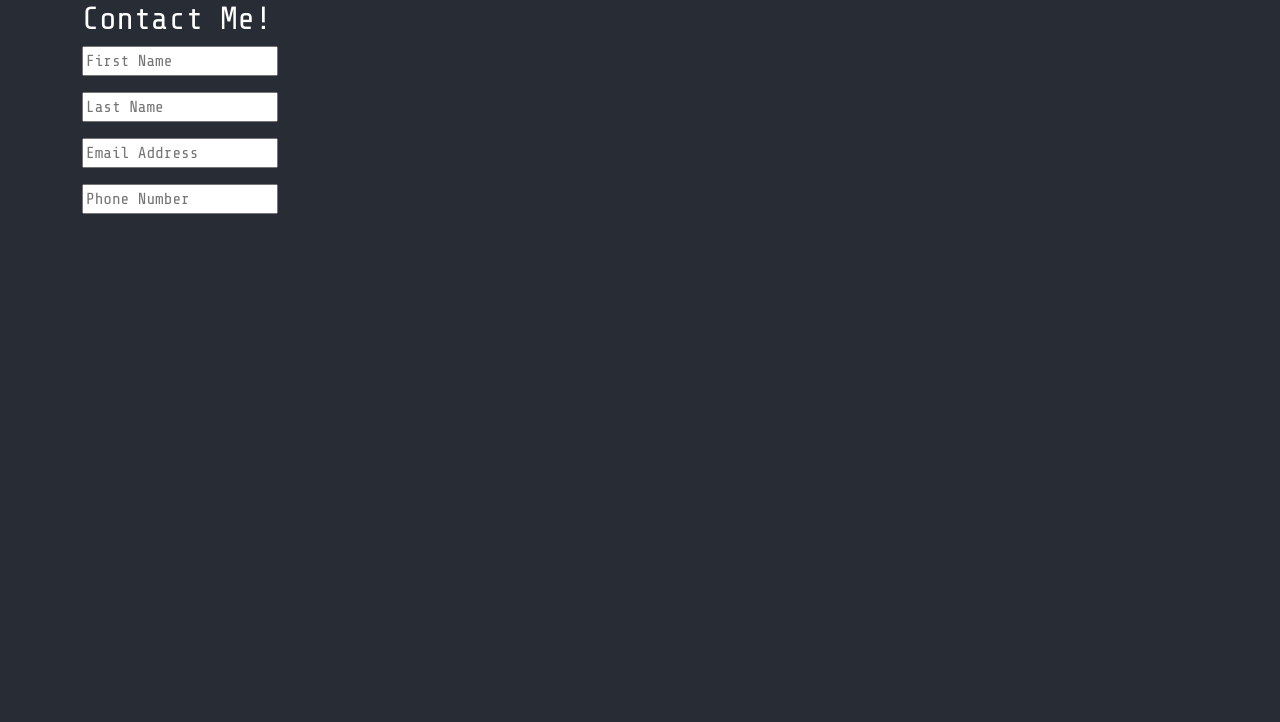
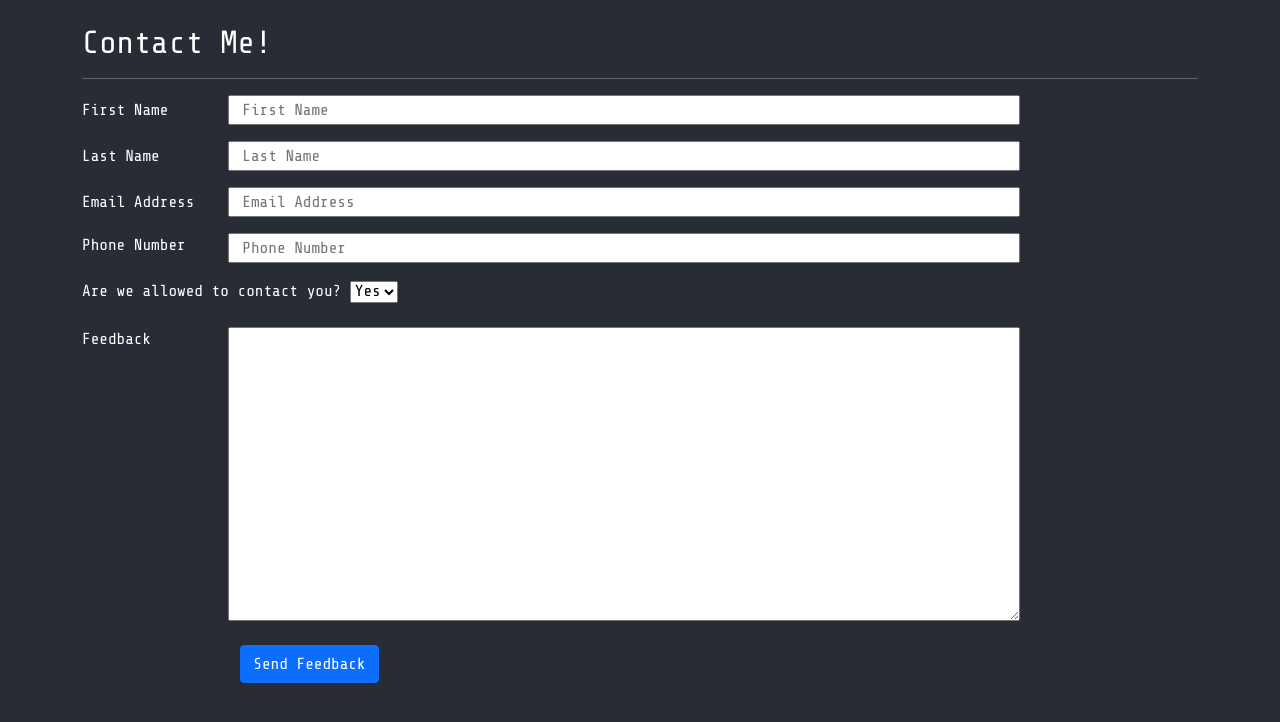
Before and after one commit to JoshBreezy/Portfolio, a React (Create React App) app: page /contact in a window 1280 px wide. Shown: the top 722 px of the page. Built offline with nearby package versions, Linux system fonts and the light colour scheme.

Commit message:
restart save

```diff
--- a/package.json
+++ b/package.json
@@ -3,6 +3,7 @@
   "version": "0.1.0",
   "private": true,
   "dependencies": {
+    "@emailjs/browser": "^3.6.2",
     "@testing-library/jest-dom": "^5.14.1",
     "@testing-library/react": "^13.0.0",
     "@testing-library/user-event": "^13.2.1",
--- a/src/App.css
+++ b/src/App.css
@@ -29,10 +29,6 @@ body {
   margin-top: 5%;
 }
 
-.row {
-  justify-content: center;
-}
-
 .App-header {
   background-color: #282c34;
   min-height: 100vh;
--- a/src/components/Contact.js
+++ b/src/components/Contact.js
@@ -1,14 +1,10 @@
-import React, { useState } from 'react';
 import { useForm } from 'react-hook-form';
 import { Row, Col, Container, Button } from 'reactstrap';
+import emailjs from '@emailjs/browser';
 
 export default function ContactForm () {
 
-    const {
-        register,
-        handleSubmit,
-        formState: { errors }
-    } = useForm();
+    const { register, handleSubmit, formState: { errors } } = useForm();
 
     console.log(errors);
 
@@ -75,24 +71,72 @@ export default function ContactForm () {
       }
     */
 
+    function sendEmail(e) {
+        e.preventDefault();
+
+    emailjs.sendForm('service_s0p3pzo', 'template_l74pxog', e.target, 'TuqUzW0957vOjFmkw')
+      .then((result) => {
+          console.log(result.text);
+      }, (error) => {
+          console.log(error.text);
+      });
+      e.target.reset();
+    }
+
     return (
 
         <Container className='container-fluid'>
             <Row className='row-content'>
-                <h2 style={{color: 'white'}}>Contact Me!</h2>
-                <Col>
-                <form onSubmit={handleSubmit((data) => {
-                    console.log(data);
-                    })}>
-                    <input {...register('first', {required: 'This is required'})} placeholder='First Name' />
-                    <p>{errors.first?.message}</p>
-                    <input {...register('last', {required: 'This is required'})} placeholder='Last Name' />
-                    <p>{errors.last?.message}</p>
-                    <input {...register('email', {required: 'This is required'})} placeholder='Email Address' />
-                    <p>{errors.email?.message}</p>
-                    <input {...register('phone', {required: 'This is required'})} placeholder='Phone Number' />
-                    <p>{errors.phone?.message}</p>
-                </form>
+                <Col className='col-12 mt-4'>
+                    <h2>Contact Me!</h2>
+                    <hr/>
+                </Col>
+                <Col className='col-md-10'>
+                    <form onSubmit={sendEmail}>
+                        <Row className='form-group align-items-center'>
+                            <label htmlFor='first' className='col-md-2'>First Name</label>
+                            <input id='first' name='first' className='col-md-10'{...register('first', {required: 'This is required'})} placeholder='First Name' />
+                            <p>{errors.first?.message}</p>
+                        </Row>
+                        <Row className='form-group align-items-center'>
+                            <label htmlFor='last' className='col-md-2'>Last Name</label>
+                            <input id='first' name='last' className='col-md-10' {...register('last', {required: 'This is required'})} placeholder='Last Name' />
+                            <p>{errors.last?.message}</p>
+                        </Row>
+                        <Row className='form-group align-items-center'>
+                            <label htmlFor='email' className='col-md-2'>Email Address</label>
+                            <input id='email' name='email' className='col-md-10' {...register('email', {required: 'This is required'})} placeholder='Email Address' />
+                            <p>{errors.email?.message}</p>
+                        </Row>
+                        <Row>
+                            <label htmlFor='phone' className='col-md-2 align-items-center'>Phone Number</label>
+                            <input id='phone' name='phone' className='col-md-10' {...register('phone', {required: 'This is required'})} placeholder='Phone Number' />
+                            <p>{errors.phone?.message}</p>
+                        </Row>
+                        <Row className='form-group'>
+                            <label htmlFor='agree'>Are we allowed to contact you?
+                            {' '}
+                                <select id='agree' name='agree' {...register('agree')} >
+                                    <option value='yes'>Yes</option>
+                                    <option value='no'>No</option>
+                                </select>
+                            </label>
+                        </Row>
+                        <br/>
+                        <Row className='form-group'>
+                            <label htmlFor='feedback' className='col-md-2'>Feedback</label>
+                            {' '}
+                            <textarea rows='12' id='feedback' name='feedback' className='col-md-10' {...register('feedback')} />
+                        </Row>
+                        <br/>
+                        <Row className='form-group'>
+                            <Col md={{ size: 10, offset: 2}}>
+                                <Button type='submit' color='primary'>
+                                    Send Feedback
+                                </Button>
+                            </Col>
+                        </Row>
+                    </form>
                 </Col>
             </Row>
         </Container>
--- a/src/components/Main.js
+++ b/src/components/Main.js
@@ -1,17 +1,24 @@
 import React from 'react';
 import { Link } from 'react-router-dom';
 import ReactDOM from 'react-dom/client';
-import { Button } from 'reactstrap';
+import { Button, Row, Col, Container } from 'reactstrap';
 
 
 export default function Main() {
     return (
-        <div className='container-fluid'>
-            <div className='position-absolute top-50 start-50 translate-middle'>
-                <Link to ='/projects'>
-                    <Button color='primary'>Projects</Button>
+        <Container style={{height: '100vh'}}>
+            <Row className='justify-content-center p-3'>
+                <Col className='col-sm-auto'>
+                    <Link to='/projects'>
+                        <Button color='primary'>Projects</Button>
+                    </Link>
+                </Col>
+            </Row>
+            <Row className='justify-content-center p-3'>
+                <Link to='/contact' className='col-auto'>
+                    <Button color='primary'>Contact</Button>
                 </Link>
-            </div>
-        </div>
+            </Row>
+        </Container>
     )
 }
--- a/src/components/Projects.js
+++ b/src/components/Projects.js
@@ -1,5 +1,5 @@
 import React from 'react';
-import { Card, CardImg, CardText, CardBody, CardTitle, Button, Col } from 'reactstrap';
+import { Card, CardImg, CardText, CardBody, CardTitle, CardGroup, Button, Col } from 'reactstrap';
 import { PROJECTS } from './shared/projects';
 import { baseURL } from './shared/baseURL';
 
@@ -8,8 +8,8 @@ function RenderProjects () {
     return (
         <>
             {PROJECTS.map(({id, name, image, link, repo, description}) => (
-                <Col sm='6' md='4' lg='3' key={id}>
-                    <Card style={{ backgroundColor: '#F7EFE6' }}>
+                <Col md='4'>
+                    <Card style={{ backgroundColor: '#F7EFE6', color: '#212529' }}>
                         <CardTitle tag='h3'>{name}</CardTitle>
                         <CardImg top src={baseURL + image} alt={name} />
                         <CardBody>
@@ -30,7 +30,7 @@ function RenderProjects () {
 function Projects() {
     return (
         <div className='container-fluid'>
-            <div className='row'>
+            <div className='row justify-content-center'>
                 <RenderProjects />
             </div>
         </div>
--- a/src/components/shared/projects.js
+++ b/src/components/shared/projects.js
@@ -20,7 +20,7 @@ export const PROJECTS = [
         name: 'Nucamp React Site',
         image: '/images/nucamp.png',
         link: 'https://joshbreezy.github.io/nucampsite/',
-        repo: 'https://github.com/JoshBreezy/nucampsite',
+        repo: 'https://github.com/JoshBreezy/nucampsite/tree/build',
         description: `React has been an ongoing learning experience. Through the course
         this website took several forms. Ending with an aplication that used redux
         for state, a quickly put together json server, and several helper libraries
--- a/src/index.css
+++ b/src/index.css
@@ -1,3 +1,7 @@
+#root {
+  color: white;
+}
+
 body {
   margin: 0;
   font-family: 'Share Tech Mono', -apple-system, BlinkMacSystemFont, 'Segoe UI', 'Roboto', 'Oxygen',
@@ -5,9 +9,14 @@ body {
     sans-serif;
   -webkit-font-smoothing: antialiased;
   -moz-osx-font-smoothing: grayscale;
+  width: 100vw
 }
 
 code {
   font-family: 'Share Tech Mono', source-code-pro, Menlo, Monaco, Consolas, 'Courier New',
     monospace;
 }
+
+select {
+  margin-left: 10px;
+}
```
Also changed, not shown: 1 other file (tests, documents, lock files or other folders).
